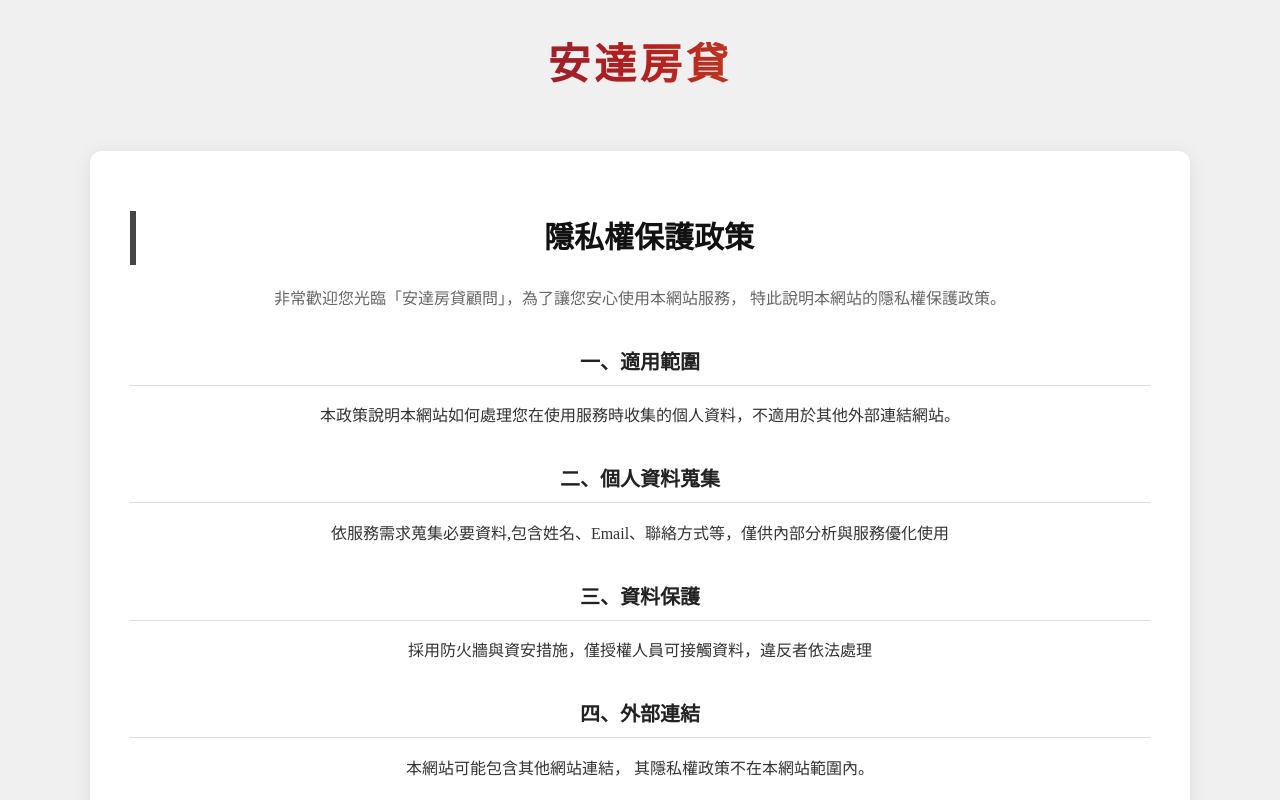
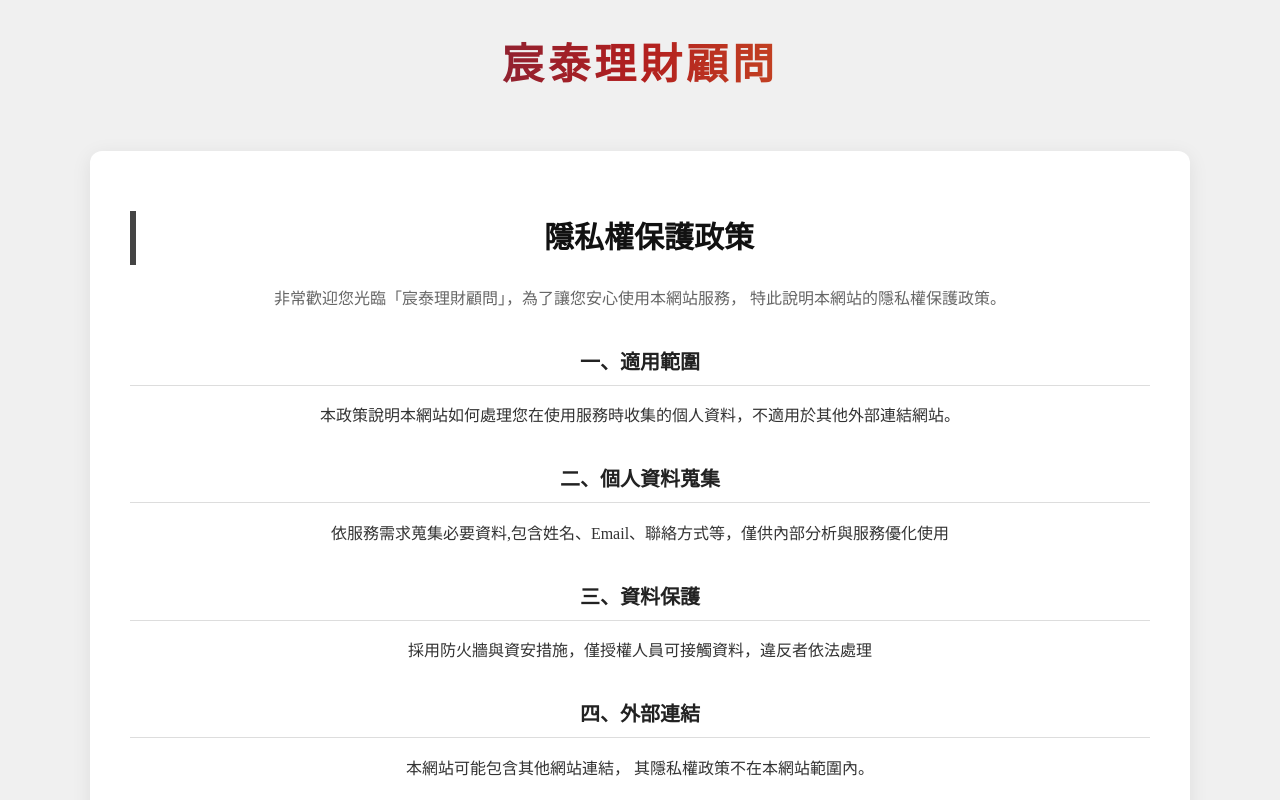
Before and after one commit to TyL1618/company-privacy-policy, a plain HTML site: page main/anda.html in a window 1280 px wide. Shown: the top 800 px of the page. Drawn offline with nearby package versions, Linux system fonts and the light colour scheme.

Commit message:
Update title and references from 安達房貸 to 宸泰理財顧問

```diff
--- a/main/anda.html
+++ b/main/anda.html
@@ -3,7 +3,7 @@
 	<head>
 <meta name="viewport" content="width=device-width, initial-scale=1">
 		<meta name="google" content="notranslate">
-		<title>安達房貸</title>
+		<title>宸泰理財顧問</title>
 		<link rel="icon" type="image/x-icon" href="../icon.png">
 		<link rel="stylesheet" href="../CSS.css">
 		<script src="https://cdn.staticfile.org/jquery/1.10.2/jquery.min.js"></script>
@@ -18,7 +18,7 @@
 				<div>
 					<ul class="menu">
 						<li><a href="https://tyl1618.github.io/company-privacy-policy/">首頁</a></li>
-						<li><a href="https://tyl1618.github.io/company-privacy-policy/main/anda.html">安達房貸</a></li>
+						<li><a href="https://tyl1618.github.io/company-privacy-policy/main/anda.html">宸泰理財顧問</a></li>
 						<li><a href="https://tyl1618.github.io/company-privacy-policy/main/hj.html">鴻基企業</a></li>
 						<li><a href="https://tyl1618.github.io/company-privacy-policy/main/baishen.html">百盛資產</a></li>
 					</ul>
@@ -40,12 +40,12 @@
 		</header>
 		-->
 		<div class="company-title">
-			安達房貸
+			宸泰理財顧問
 		</div>
 		<main class="policy-container">
 		<h1>隱私權保護政策</h1>
 		<p class="intro">
-			非常歡迎您光臨「安達房貸顧問」，為了讓您安心使用本網站服務，
+			非常歡迎您光臨「宸泰理財顧問」，為了讓您安心使用本網站服務，
 			特此說明本網站的隱私權保護政策。
 		</p>
 
```
